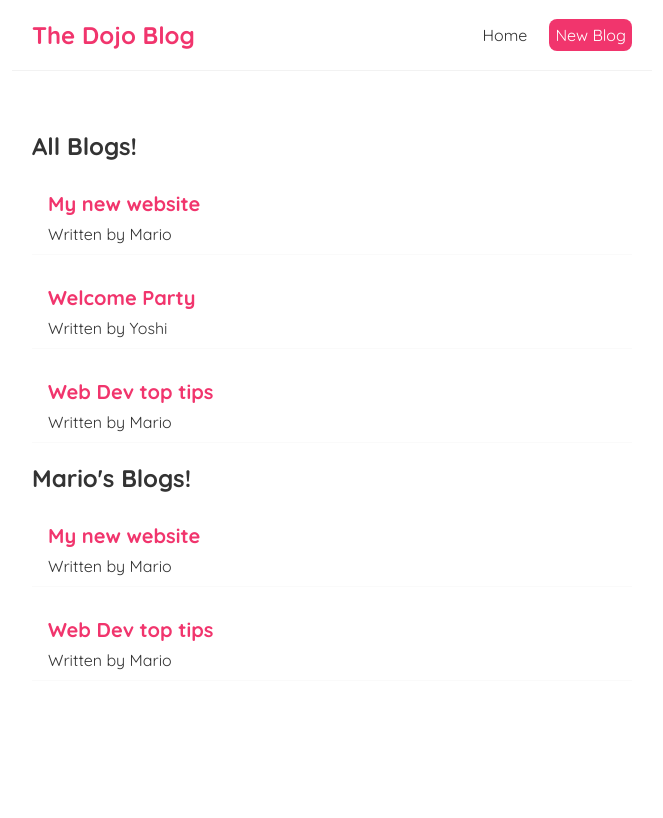
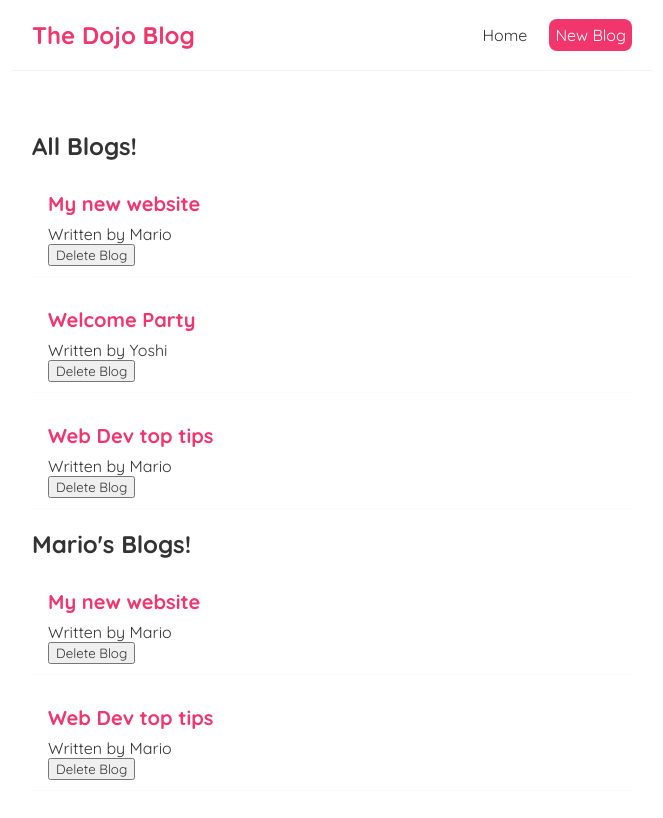
Before and after one commit to samseen/dojo-blog, a React (Create React App) app: page / in a window 1280 px wide. Shown: the top 818 px of the page, without its empty margins (308-971 px from the left). Built offline with nearby package versions, Linux system fonts and the light colour scheme; the HTML template or start-up script is replaced by a standard one.

Commit message:
Deleted blogs on the page by filtering them out.

```diff
--- a/src/BlogList.js
+++ b/src/BlogList.js
@@ -1,6 +1,6 @@
 import React from 'react'
 
-const BlogList = ({ blogs, title }) => {
+const BlogList = ({ blogs, title, handleDelete }) => {
     return (
         <div className="blog-list">
             <h2>{ title }</h2>
@@ -8,6 +8,7 @@
                 <div className="blog-preview" key={ blog.id }>
                     <h2>{ blog.title }</h2>
                     <p>Written by { blog.author }</p>
+                    <button onClick={() => handleDelete(blog.id)}>Delete Blog</button>
                 </div>
             ))}
         </div>
--- a/src/Home/Home.jsx
+++ b/src/Home/Home.jsx
@@ -8,9 +8,14 @@
         { title: 'Web Dev top tips', body: 'lorem ipsum...', author: 'Mario', id: 3 }
     ]);
 
+    const handleDelete = (id) => {
+        const newBlogs = blogs.filter(blog => blog.id !== id);
+        setBlogs(newBlogs)
+    }
+
     return (
         <div className="home">
-            <BlogList blogs={blogs} title="All Blogs!" />
+            <BlogList blogs={blogs} title="All Blogs!" handleDelete={handleDelete} />
             <BlogList blogs={blogs.filter((blog) => blog.author === 'Mario')} title="Mario's Blogs!" />
         </div>
     )
```
